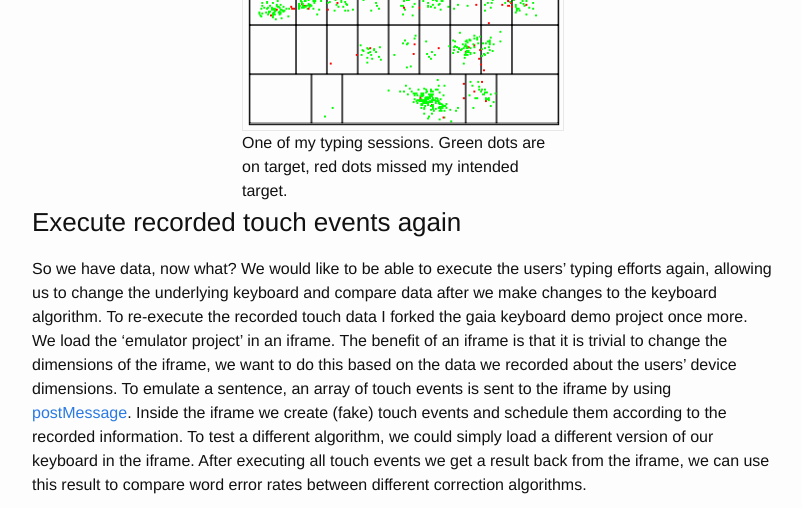
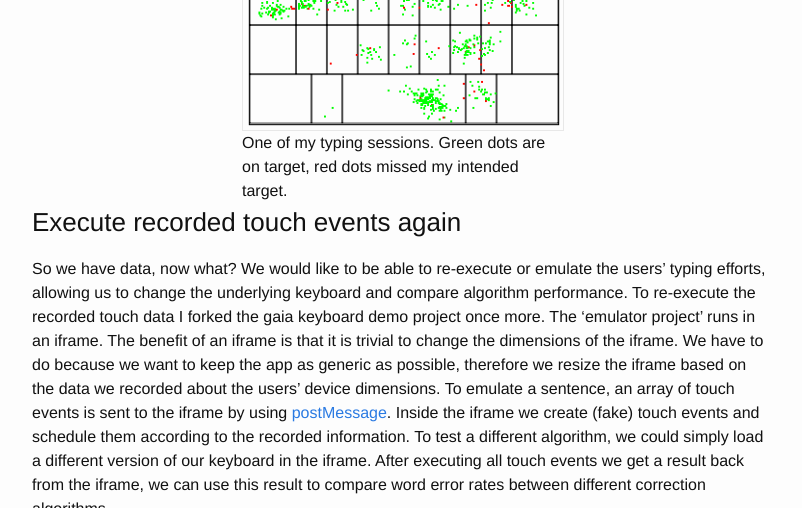
Before and after one commit to brianweet/brianweet.github.io, a Jekyll site: the page built from _posts/2015-04-07-gathering-data.md, in a window 1280 px wide and 900 px high, scrolled down 1387 px, cut to the strip 0-508 px from the top of the window. Shown: the whole strip, without its empty margins (238-1040 px from the left). Built offline with Jekyll 4.4.1, drawn with Linux system fonts in a browser that asks for light colours.

Commit message:
Fix video

```diff
--- a/_posts/2015-04-07-gathering-data.md
+++ b/_posts/2015-04-07-gathering-data.md
@@ -23,16 +23,17 @@
 
 ### Execute recorded touch events again
 
-So we have data, now what? We would like to be able to execute the users' typing efforts again, allowing us to change the underlying keyboard and compare data after we make changes to the keyboard algorithm. To re-execute the recorded touch data I forked the gaia keyboard demo project once more. We load the 'emulator project' in an iframe. The benefit of an iframe is that it is trivial to change the dimensions of the iframe, we want to do this based on the data we recorded about the users' device dimensions.
+So we have data, now what? We would like to be able to re-execute or emulate the users' typing efforts, allowing us to change the underlying keyboard and compare algorithm performance. To re-execute the recorded touch data I forked the gaia keyboard demo project once more. The 'emulator project' runs in an iframe. The benefit of an iframe is that it is trivial to change the dimensions of the iframe. We have to do because we want to keep the app as generic as possible, therefore we resize the iframe based on the data we recorded about the users' device dimensions.
 To emulate a sentence, an array of touch events is sent to the iframe by using [postMessage][iframepost]. Inside the iframe we create (fake) touch events and schedule them according to the recorded information. To test a different algorithm, we could simply load a different version of our keyboard in the iframe. After executing all touch events we get a result back from the iframe, we can use this result to compare word error rates between different correction algorithms.
+
 <p class="center" style="width:320px">
-<video width="320" height="478" autoplay controls loop>
-	  <source src="/assets/emulate_movie.webm" type="video/webm">
-	  <source src="/assets/emulate_movie.ogv" type="video/ogg">
-	  <source src="/assets/emulate_movie.mp4" type="video/mp4">
-	Your browser does not support the video tag.
-</video>
-<span>Executing recorded data, user tries to type 'Where do you want to meet to walk over there'.</span>
+	<video width="320" height="478" autoplay controls loop>
+		  <source src="/assets/emulate_movie.webm" type="video/webm">
+		  <source src="/assets/emulate_movie.ogv" type="video/ogg">
+		  <source src="/assets/emulate_movie.mp4" type="video/mp4">
+		Your browser does not support the video tag.
+	</video>
+	<span>Executing recorded data, user tries to type 'Where do you want to meet to walk over there'.</span>
 </p>
 
 [timdream]: https://github.com/timdream
```
Also changed, not shown: _drafts/5_results_and_todos.md (+4 -0 lines), _posts/2015-03-11-probable-keyboard-events.md (+3 -1 lines), assets/results_bar.png (added).
